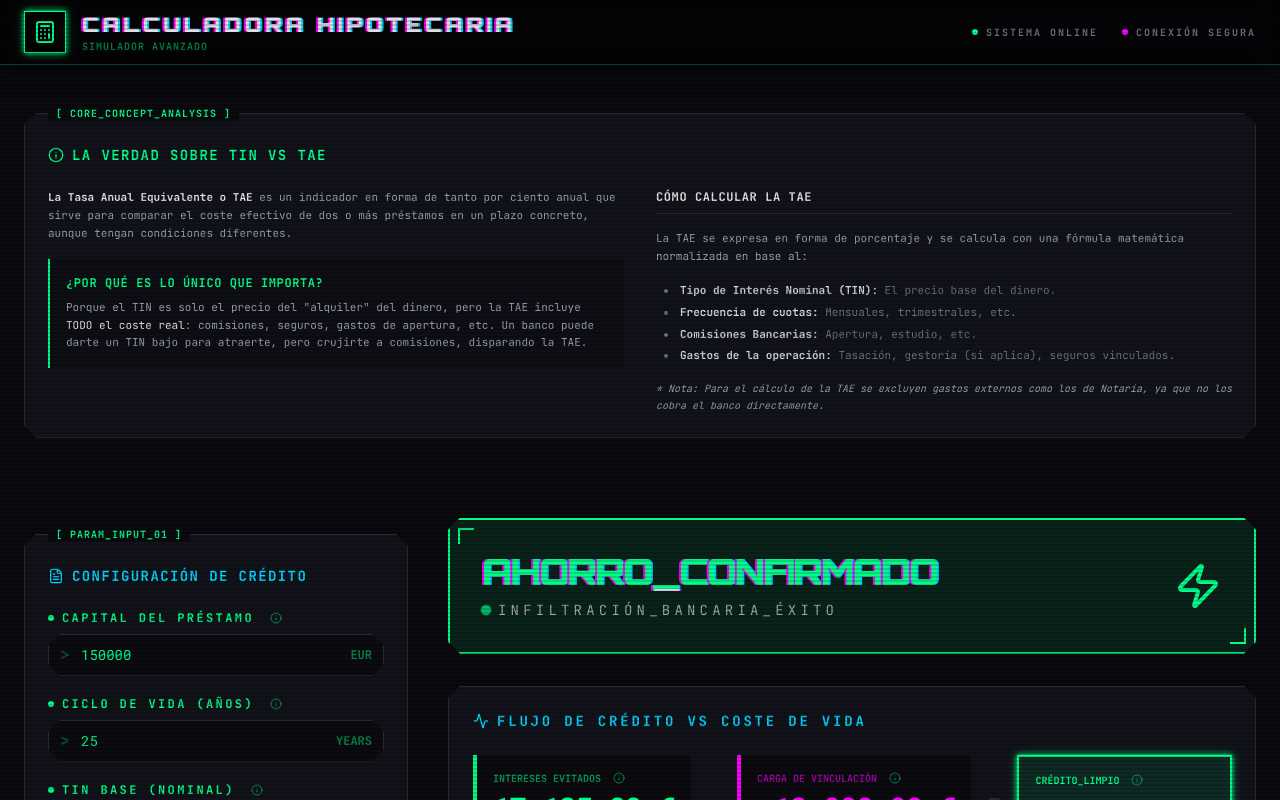
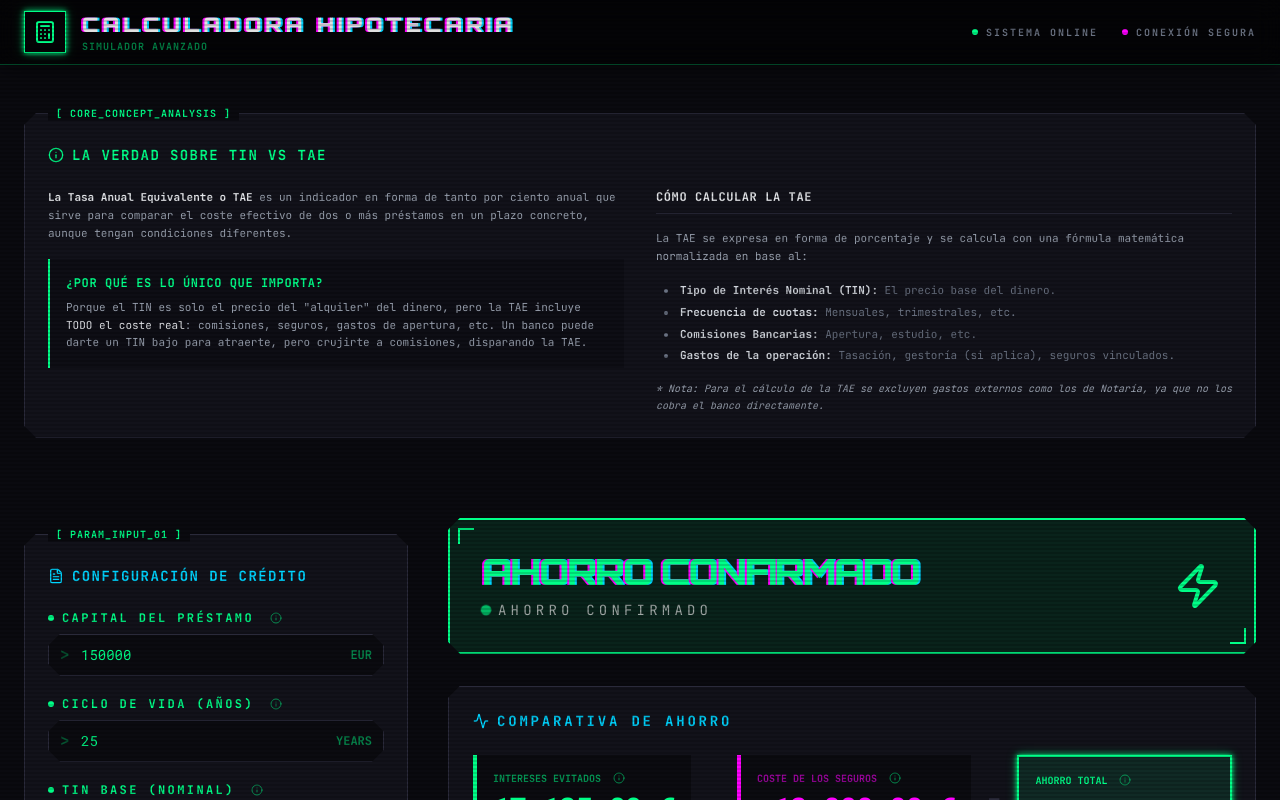
Before and after one commit to spidey000/Tae-website, a React (Vite) app: page / in a window 1280 px wide. Shown: the top 800 px of the page. Built offline with nearby package versions, Linux system fonts and the light colour scheme.

Commit message:
feat(ui): Simplify ResultsSummary terminology and update tests

```diff
--- a/src/components/ResultsSummary.jsx
+++ b/src/components/ResultsSummary.jsx
@@ -38,13 +38,13 @@ export const ResultsSummary = ({
 
         <div className="flex items-center justify-between relative z-10">
           <div>
-            <h2 className={`text-2xl md:text-4xl font-black font-display tracking-tighter uppercase cyber-glitch ${isBenefitNegative ? 'text-red-500' : 'text-accent'}`} data-text={isBenefitNegative ? 'LINK_CORRUPTED' : 'OPTIMAL_FLUX'}>
-              {isBenefitNegative ? 'SISTEMA_NO_RENTABLE' : 'AHORRO_CONFIRMADO'}
+            <h2 className={`text-2xl md:text-4xl font-black font-display tracking-tighter uppercase cyber-glitch ${isBenefitNegative ? 'text-red-500' : 'text-accent'}`} data-text={isBenefitNegative ? 'NO COMPENSA' : 'COMPENSA'}>
+              {isBenefitNegative ? 'NO RENTABLE' : 'AHORRO CONFIRMADO'}
             </h2>
             <div className="flex items-center gap-2 mt-2">
               <span className={`w-2 h-2 rounded-full animate-ping ${isBenefitNegative ? 'bg-red-500' : 'bg-accent'}`} />
               <p className={`text-sm opacity-70 uppercase tracking-widest md:tracking-[0.3em]`}>
-                {isBenefitNegative ? 'BONIFICACIÓN_RECHAZADA' : 'INFILTRACIÓN_BANCARIA_ÉXITO'}
+                {isBenefitNegative ? 'BONIFICACIÓN NO RENTABLE' : 'AHORRO CONFIRMADO'}
               </p>
             </div>
           </div>
@@ -57,7 +57,7 @@ export const ResultsSummary = ({
         {/* BLOQUE DE ANÁLISIS DE DATOS */}
         <div className="col-span-1 md:col-span-2 bg-card p-6 border border-border cyber-chamfer">
           <h3 className="text-sm font-bold text-accent-tertiary mb-6 flex items-center gap-2 uppercase tracking-[0.2em]">
-            <Activity className="w-4 h-4" /> Flujo de Crédito vs Coste de Vida
+            <Activity className="w-4 h-4" /> Comparativa de Ahorro
           </h3>
 
           <div className="flex flex-col lg:flex-row items-stretch justify-between gap-4 mb-6">
@@ -77,7 +77,7 @@ export const ResultsSummary = ({
             {/* COSTS */}
             <div className="flex-1 bg-black/40 p-4 border-l-4 border-accent-secondary">
               <span className="text-[10px] font-bold text-accent-secondary/60 uppercase flex items-center gap-1">
-                Carga de Vinculación <Tooltip content="Coste total de los seguros y productos contratados durante toda la vida del préstamo." />
+                Coste de los Seguros <Tooltip content="Coste total de los seguros y productos contratados durante toda la vida del préstamo." />
               </span>
               <div className="text-3xl font-numbers font-bold text-accent-secondary mt-1 tracking-tighter tabular-nums">
                 -{totalProductCost.toLocaleString('es-ES', { style: 'currency', currency: 'EUR' })}
@@ -89,7 +89,7 @@ export const ResultsSummary = ({
             {/* NET RESULT */}
             <div className={`flex-1 p-4 border-2 shadow-neon ${isBenefitNegative ? 'bg-red-950/40 border-red-500 shadow-[0_0_15px_rgba(239,68,68,0.3)]' : 'bg-accent/10 border-accent'}`}>
               <span className={`text-[10px] font-bold uppercase flex items-center gap-1 ${isBenefitNegative ? 'text-red-500' : 'text-accent'}`}>
-                {isBenefitNegative ? 'DÉFICIT_NETO' : 'CRÉDITO_LIMPIO'}
+                {isBenefitNegative ? 'Pérdida Total' : 'Ahorro Total'}
                 <Tooltip content="El resultado final. Si es positivo, ganas dinero contratando los productos. Si es negativo, pierdes dinero." />
               </span>
               <div className={`text-4xl font-numbers font-bold mt-1 tracking-tighter tabular-nums ${isBenefitNegative ? 'text-red-500' : 'text-accent'}`}>
@@ -119,7 +119,7 @@ export const ResultsSummary = ({
             <Layers className="w-16 h-16" />
           </div>
           <h3 className="text-xs font-bold text-gray-500 mb-6 uppercase tracking-[0.2em] flex items-center gap-2">
-            <Wallet className="w-4 h-4 text-accent" /> Desembolso Mensual Real
+            <Wallet className="w-4 h-4 text-accent" /> Tu Cuota Mensual Real
           </h3>
 
           <div className="space-y-4">
@@ -156,7 +156,7 @@ export const ResultsSummary = ({
         {/* COLUMNA DERECHA: AUDITORÍA DE GASTOS */}
         <div className="bg-card p-6 border border-border cyber-chamfer">
           <h3 className="text-xs font-bold text-gray-500 mb-6 uppercase tracking-[0.2em] flex items-center gap-2">
-            <FileText className="w-4 h-4 text-accent-tertiary" /> Reserva de Capital (Gastos)
+            <FileText className="w-4 h-4 text-accent-tertiary" /> Gastos Iniciales (Notaría, etc.)
           </h3>
 
           <div className="space-y-2 mb-6 h-32 overflow-y-auto custom-scrollbar pr-2">
```
Also changed, not shown: 1 other file (tests, documents, lock files or other folders).
